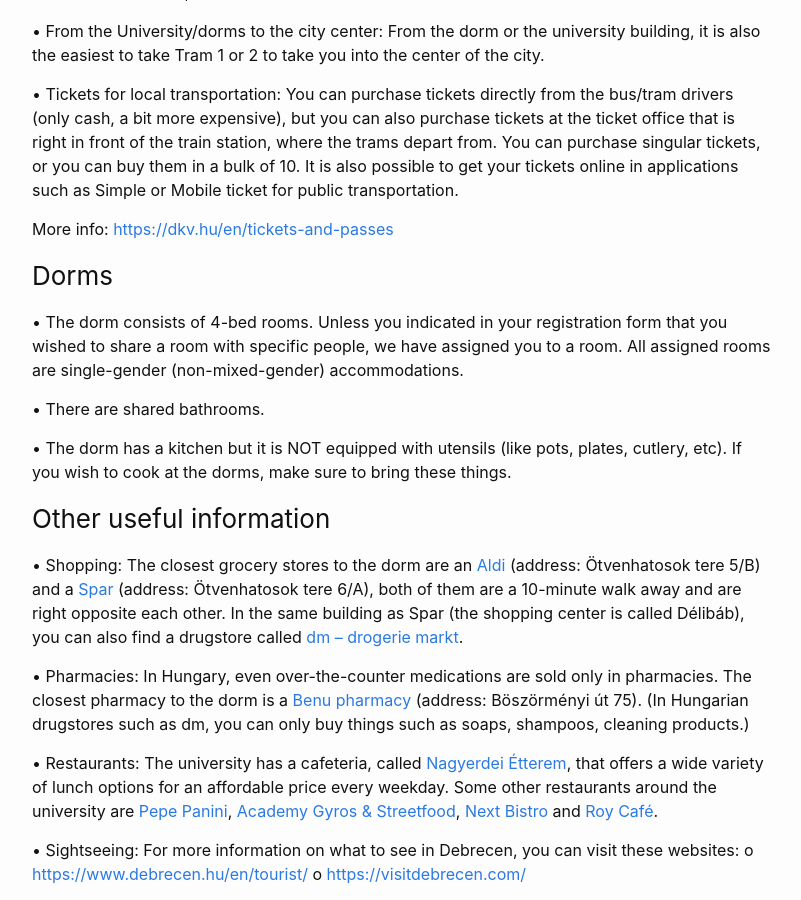
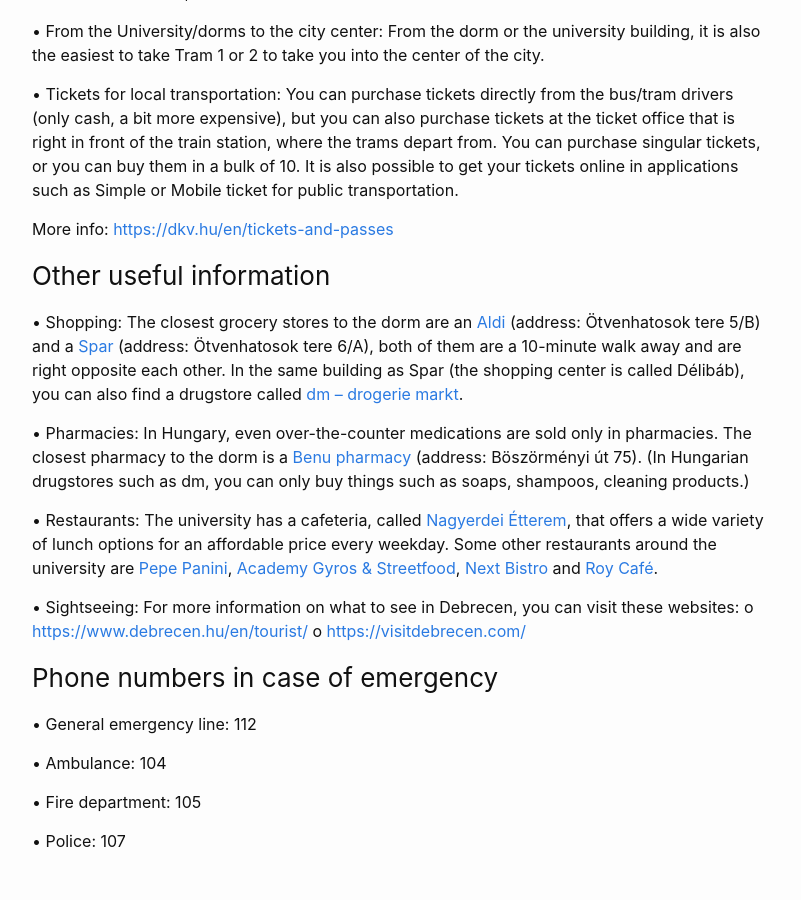
Before and after one commit to ovaschool/ovaschool.github.io, a Jekyll site: the page built from staticpages/ova2026-practical.markdown, in a window 1280 px wide and 900 px high, scrolled down 806 px. Shown: the whole window, without its empty margins (238-1039 px from the left). Built offline with Jekyll 4.4.1, drawn with Linux system fonts in a browser that asks for light colours.

Commit message:
Update ova2026-practical.markdown

```diff
--- a/staticpages/ova2026-practical.markdown
+++ b/staticpages/ova2026-practical.markdown
@@ -34,13 +34,6 @@
 
 More info: [https://dkv.hu/en/tickets-and-passes](https://dkv.hu/en/tickets-and-passes)
 
-### Dorms
-•	The dorm consists of 4-bed rooms. Unless you indicated in your registration form that you wished to share a room with specific people, we have assigned you to a room. All assigned rooms are single-gender (non-mixed-gender) accommodations.
-
-• There are shared bathrooms.
-
-• The dorm has a kitchen but it is NOT equipped with utensils (like pots, plates, cutlery, etc). If you wish to cook at the dorms, make sure to bring these things.
-
 
 ### Other useful information
 
```
